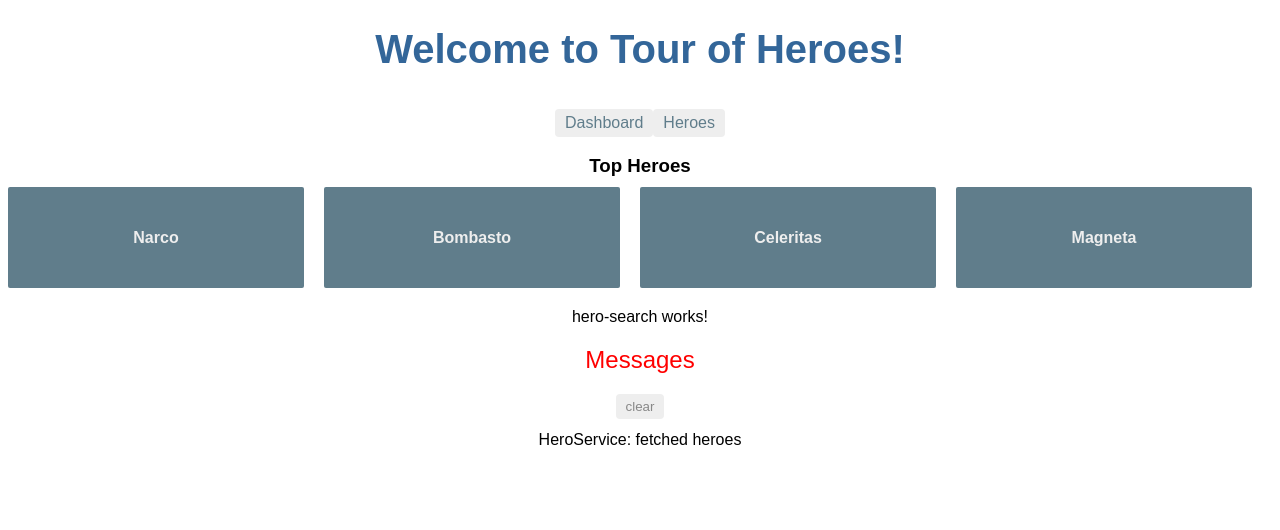
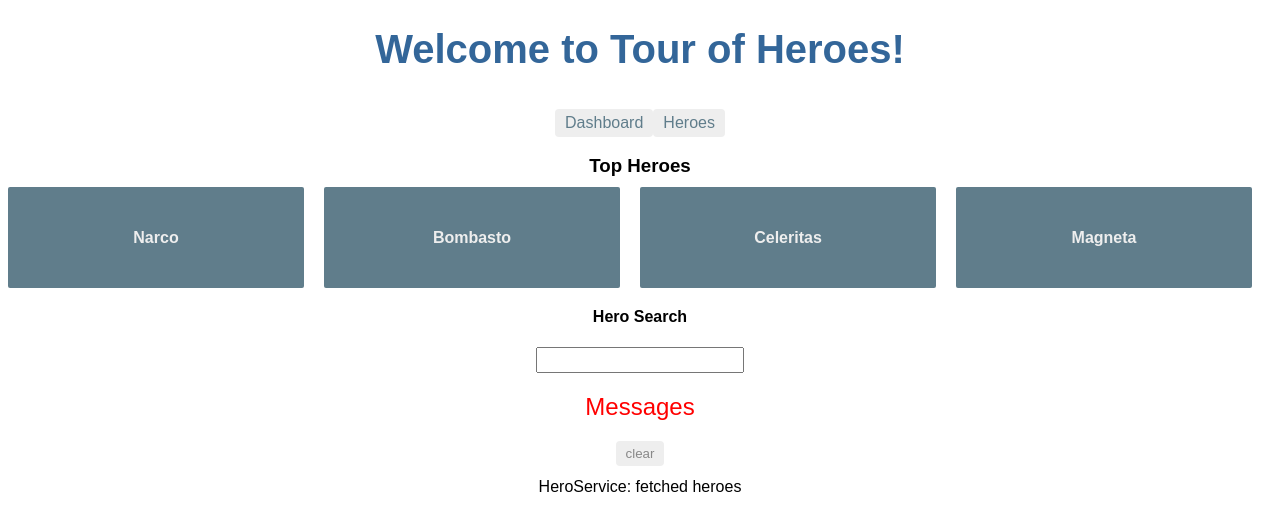
Before and after one commit to m2cci-MBI/angular-tour-of-heroes-bis, an Angular app: page /dashboard in a window 1280 px wide. Shown: the top 530 px of the page. Built offline with nearby package versions, Linux system fonts and the light colour scheme; what angular-in-memory-web-api would draw is missing.

Commit message:
Update hero-search.component.html

```diff
--- a/src/app/hero-search/hero-search.component.html
+++ b/src/app/hero-search/hero-search.component.html
@@ -1,3 +1,13 @@
-<p>
-  hero-search works!
-</p>
+<div id="search-component">
+  <h4>Hero Search</h4>
+
+  <input #searchBox id="search-box" (input)="search(searchBox.value)" />
+
+  <ul class="search-result">
+    <li *ngFor="let hero of heroes$ | async" >
+      <a routerLink="/detail/{{hero.id}}">
+        {{hero.name}}
+      </a>
+    </li>
+  </ul>
+</div>
```
